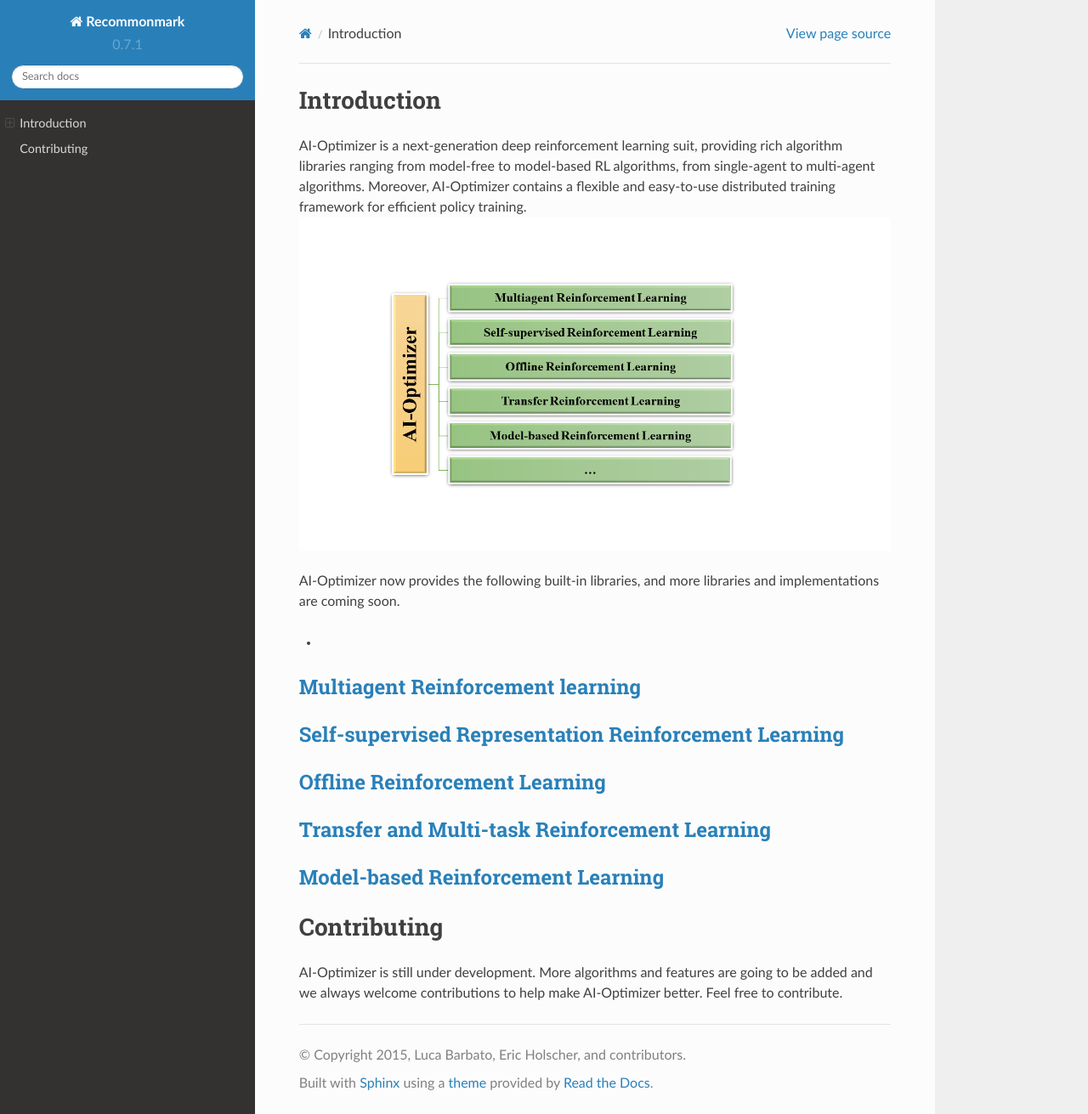
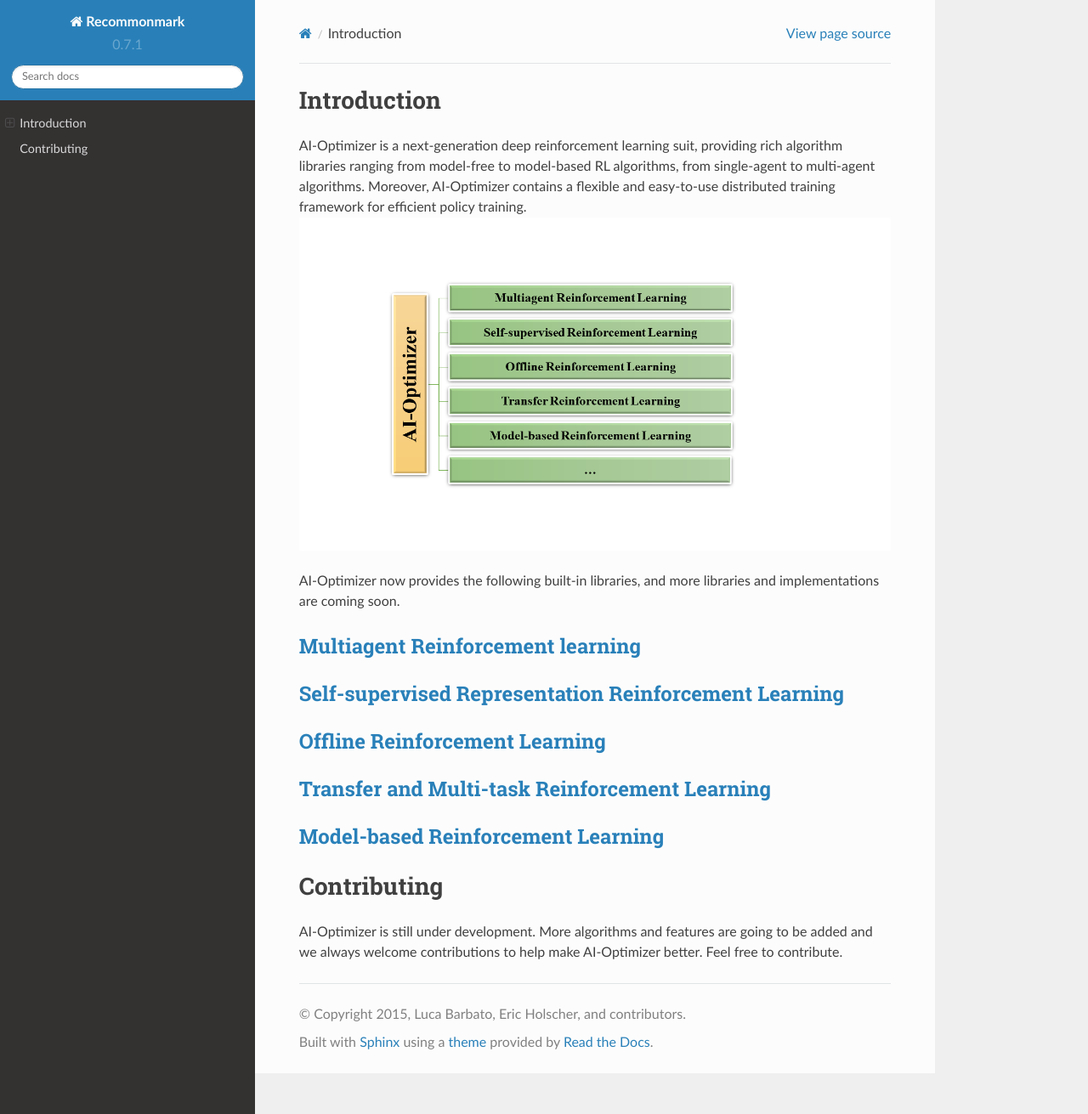
Before and after one commit to TJU-DRL-LAB/ai_optimizer_tutorial, a Sphinx documentation site: the page built from docs/source/index.md, in a window 1280 px wide and 1311 px high. Shown: the whole window at 85% size. Built offline with Sphinx 7.4.7 and the Read the Docs theme 2.0.0, drawn with Linux system fonts in a browser that asks for light colours.

Commit message:
first commit

```diff
--- a/docs/source/index.md
+++ b/docs/source/index.md
@@ -4,11 +4,11 @@
 ![](./images/AI_Optimizer_overview.png)
 
 AI-Optimizer now provides the following built-in libraries, and more libraries and implementations are coming soon.
-- ## [Multiagent Reinforcement learning](./libraries/MARL.md)
-- ## [Self-supervised Representation Reinforcement Learning](./libraries/SSRL.md)
-- ## [Offline Reinforcement Learning](./libraries/Offline_RL.md)
-- ## [Transfer and Multi-task Reinforcement Learning](./libraries/Transfer_RL.md)
-- ## [Model-based Reinforcement Learning](./libraries/MBRL.md)
+## [Multiagent Reinforcement learning](./libraries/MARL.md)
+## [Self-supervised Representation Reinforcement Learning](./libraries/SSRL.md)
+## [Offline Reinforcement Learning](./libraries/Offline_RL.md)
+## [Transfer and Multi-task Reinforcement Learning](./libraries/Transfer_RL.md)
+## [Model-based Reinforcement Learning](./libraries/MBRL.md)
 
 
 
```
